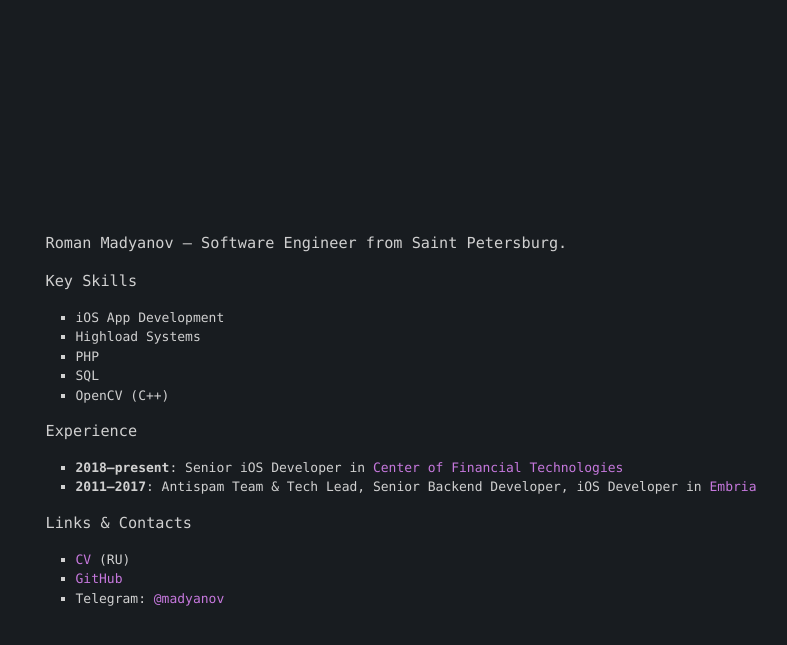
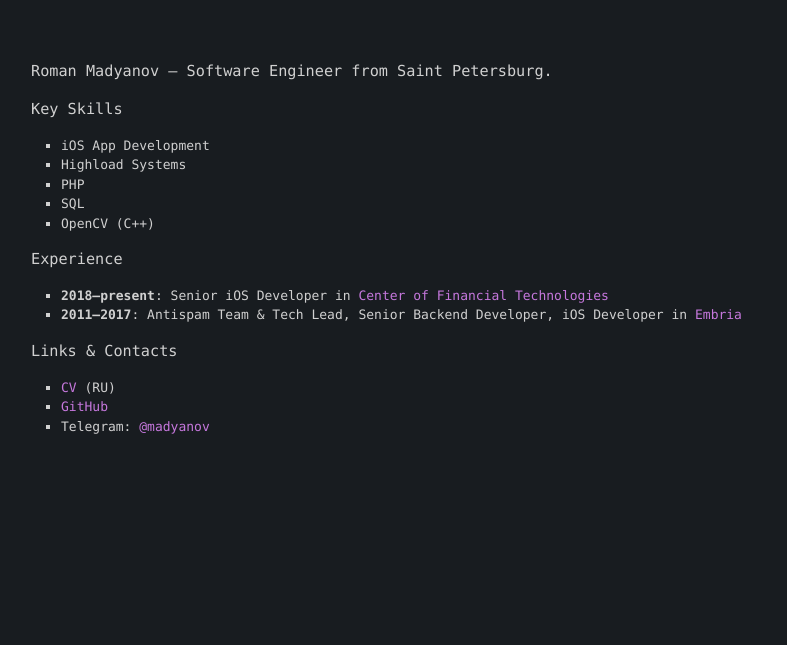
Before and after one commit to madyanov/madyanov.github.io, a Jekyll site: the page built from index.md, in a window 1280 px wide. Shown: the top 645 px of the page, without its empty margins (239-1026 px from the left). Built offline with Jekyll 4.4.1, drawn with Linux system fonts in a browser that asks for light colours.

Commit message:
Remove centering

```diff
--- a/_sass/home.scss
+++ b/_sass/home.scss
@@ -38,16 +38,8 @@ $on-phone:          600px !default;
   font-size: $base-font-size * $ratio;
 }
 
-.center-screen {
-  display: flex;
-  flex-direction: column;
-  justify-content: center;
-  align-items: center;
-  min-height: 95vh;
-}
-
 .wrapper {
-  padding: $spacing-unit;
+  padding: $spacing-unit * 2;
 
   @include media-query($on-pad) {
     padding: $spacing-unit / 2;
```
